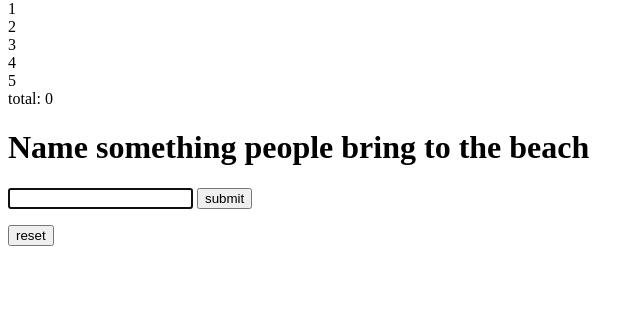
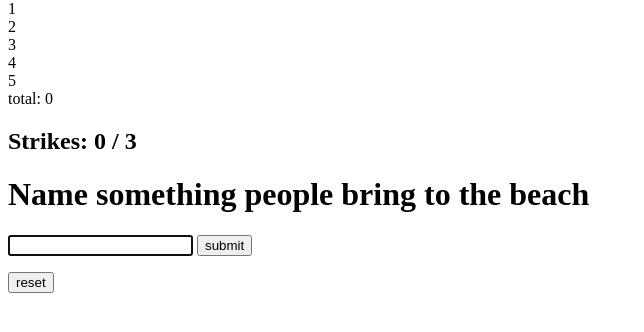
Before and after one commit to melvindacanay05-gif/PSaetang_Project2, a PHP site: page /game.php in a window 1280 px wide. Shown: the part 26-358 px from the top of the page, without its empty margins (0-644 px from the left). Run offline with PHP 8.4, Linux system fonts and the light colour scheme; the visitor is signed in with stand-in values (Sample User, id 1).

Commit message:
adds strikes feature

```diff
--- a/accounts.txt
+++ /dev/null
@@ -1,3 +0,0 @@
-c,c,0,mode,0
-a,a,0,mode,0
-b,b,0,mode,0
--- a/game.php
+++ b/game.php
@@ -6,9 +6,10 @@ if (empty($_SESSION['logged_in'])) {
     exit;
 }
 
-if (!isset($_SESSION['placeholders']) || !isset($_SESSION['total'])){
+if (!isset($_SESSION['placeholders']) || !isset($_SESSION['total']) || !isset($_SESSION['strikes'])){
     $_SESSION['placeholders'] = [1,2,3,4,5];
     $_SESSION['total'] = 0;
+    $_SESSION['strikes'] = 0;
 }
 
 $answer   = '';
@@ -74,7 +75,7 @@ if ($_SERVER['REQUEST_METHOD'] === 'POST') {
     if ($action !== null){
 
         if ($action === 'reset') {
-            unset($_SESSION['placeholders'], $_SESSION['total']);
+            unset($_SESSION['placeholders'], $_SESSION['total'], $_SESSION['strikes']);
             header("Location: " . $_SERVER['PHP_SELF']);
             exit;
         }
@@ -95,7 +96,7 @@ if ($_SERVER['REQUEST_METHOD'] === 'POST') {
             $_SESSION['total'] += $points;
         }
     }
-    if ($_SESSION['total'] == 100){
+    if ($_SESSION['total'] == 100 || $_SESSION['strikes'] >= 2){
 
         $_SESSION['total_points'] = ($_SESSION['total_points'] ?? 0) + $_SESSION['total'];
 
@@ -115,6 +116,7 @@ if ($_SERVER['REQUEST_METHOD'] === 'POST') {
         ];
 
         $_SESSION['total'] = 0;
+        $_SESSION['strikes'] = 0;
         $_SESSION['placeholders'] = [1,2,3,4,5];
 
         header('Location: result.php');
@@ -127,8 +129,13 @@ if ($_SERVER['REQUEST_METHOD'] === 'POST') {
             $feedback = 'Survey says... YES! +' . ($_SESSION['total'] - $scoreBefore) . ' points';
             $feedbackType = 'good';
         } else {
-            $feedback = 'Survey says... nope, not on the board.';
-            $feedbackType = 'bad';
+
+        $_SESSION['strikes']++;
+
+        $feedback = 'Survey says... nope, not on the board.';
+        $feedbackType = 'bad';
+
+
         }
     }
 }
@@ -157,6 +164,7 @@ if ($_SERVER['REQUEST_METHOD'] === 'POST') {
 
             print 'total: ' . (int) $_SESSION['total'] . '<br>';
         ?>
+        <h2>Strikes: <?= (int) $_SESSION['strikes'] ?> / 3</h2>
         <h1><?= htmlspecialchars($questions[0]["question"]) ?></h1>
 
         <?php if ($feedback !== ''): ?>
```
Also changed, not shown: questions.php (added, +29 -0 lines).
